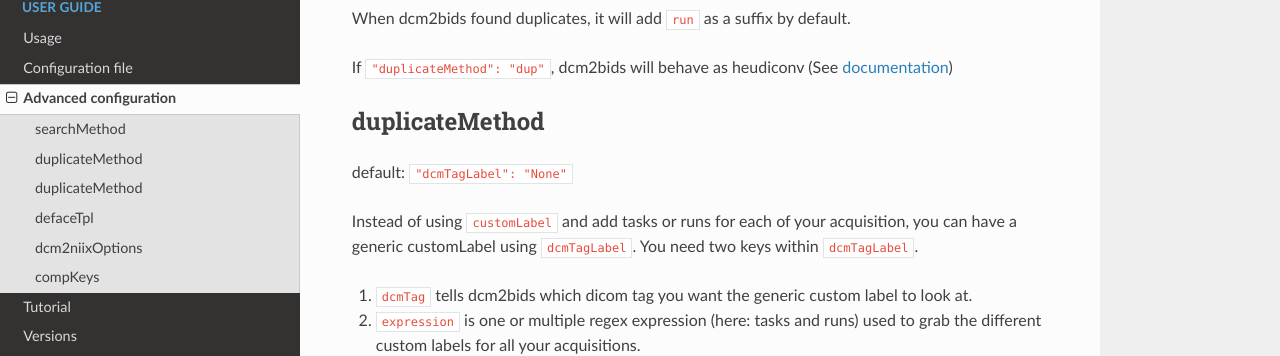
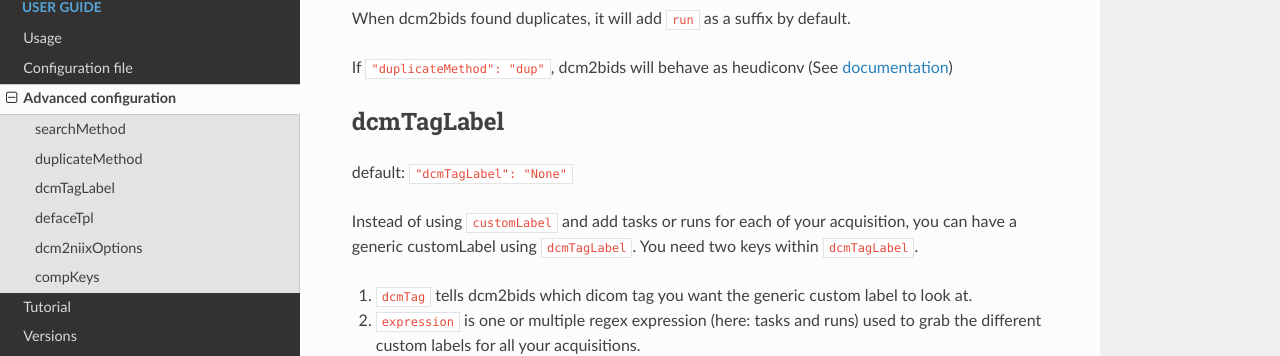
Before and after one commit to UNFmontreal/Dcm2Bids, an MkDocs documentation site: the page built from docs/advance.md, in a window 1280 px wide and 900 px high, scrolled down 494 px. Shown: the part 155-511 px from the top of the window. Built offline with MkDocs 1.6.1, drawn with Linux system fonts in a browser that asks for light colours; nearby versions of some CDN libraries.

Commit message:
fix typo

```diff
--- a/docs/advance.md
+++ b/docs/advance.md
@@ -30,7 +30,7 @@ When dcm2bids found duplicates, it will add `run` as a suffix by default.
 
 If `"duplicateMethod": "dup"`, dcm2bids will behave as heudiconv (See [documentation](https://heudiconv.readthedocs.io/en/latest/changes.html#id8))
 
-## duplicateMethod
+## dcmTagLabel
 
 default: `"dcmTagLabel": "None"`
 
```
